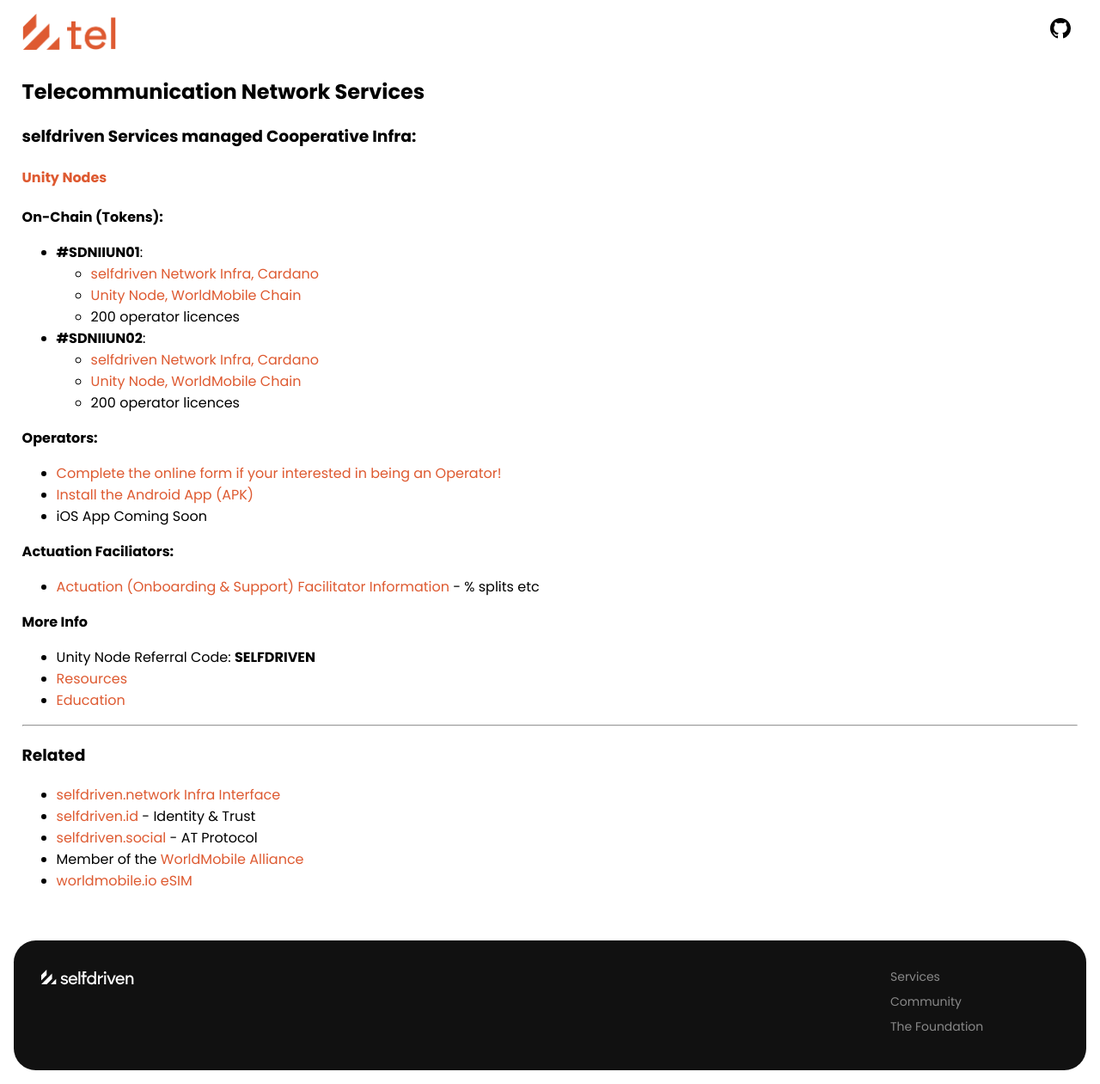
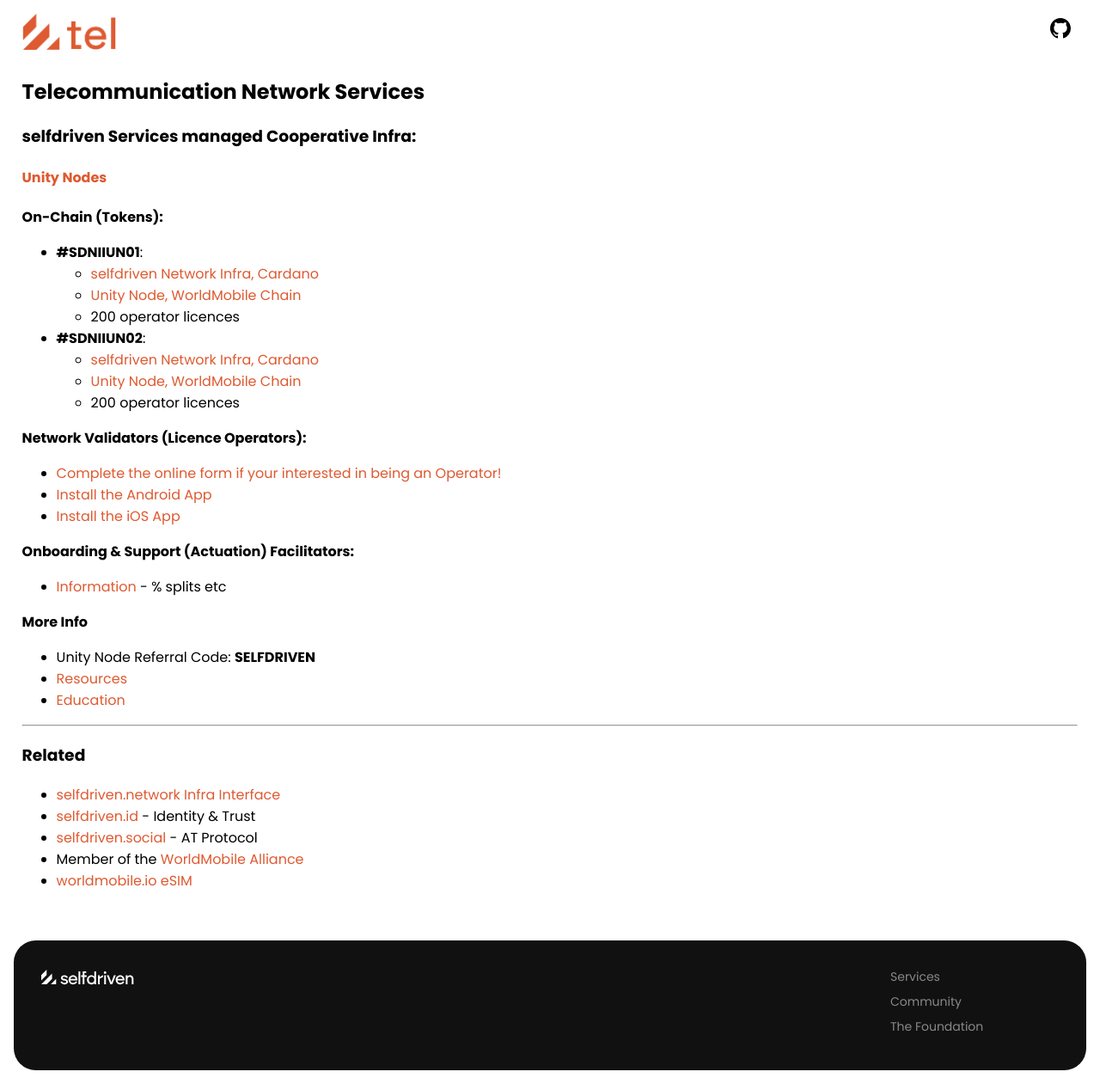
Before and after one commit to selfdriven-services/selfdriven-tel, a Jekyll site: the page built from docs/index.md, in a window 1280 px wide. Shown: the whole page at 86% size. Built offline with Jekyll 4.4.1, drawn with Linux system fonts in a browser that asks for light colours.

Commit message:
Update index.md

```diff
--- a/docs/index.md
+++ b/docs/index.md
@@ -21,13 +21,13 @@
     - [Unity Node, WorldMobile Chain](https://explorer.worldmobile.io/token/0x0297ADB0934D6356dBdEb5E313B12e0b69d327ec/instance/96927454316492995040330850595579673656708378049691829875144441780039898348189)
     - 200 operator licences
 
-**Operators:**
+**Network Validators (Licence Operators):**
 - [Complete the online form if your interested in being an Operator!](https://forms.gle/5bmnvCvYHhfZqr4DA)
-- [Install the Android App (APK)](https://play.google.com/store/apps/details?id=io.unitynodes.unityapp)
-- iOS App Coming Soon
+- [Install the Android App](https://play.google.com/store/apps/details?id=io.unitynodes.unityapp)
+- [Install the iOS App](https://play.google.com/store/apps/details?id=io.unitynodes.unityapp)
 
-**Actuation Faciliators:**
-- [Actuation (Onboarding & Support) Facilitator Information](/actuate/unity-network/facilitator) - % splits etc
+**Onboarding & Support (Actuation) Facilitators:**
+- [Information](/actuate/unity-network/facilitator) - % splits etc
 
 **More Info**
 - Unity Node Referral Code: **SELFDRIVEN**
```
